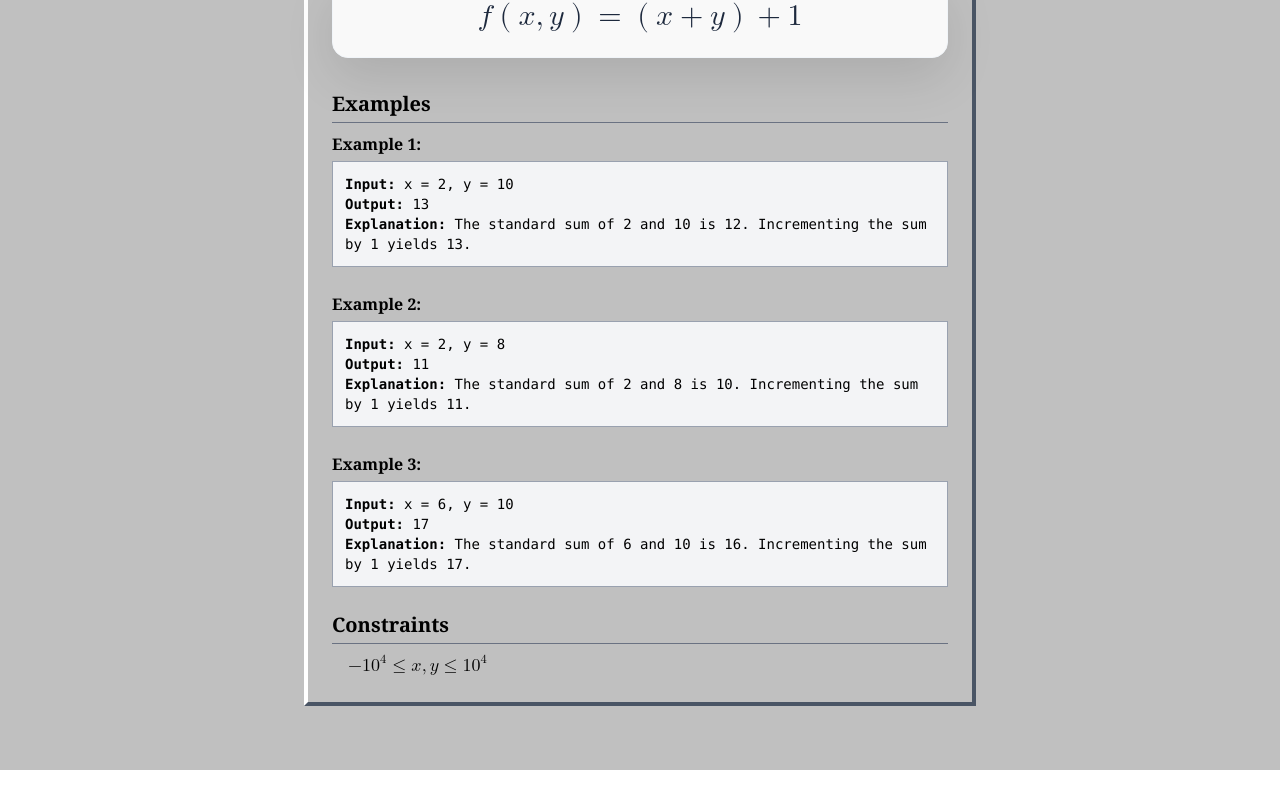
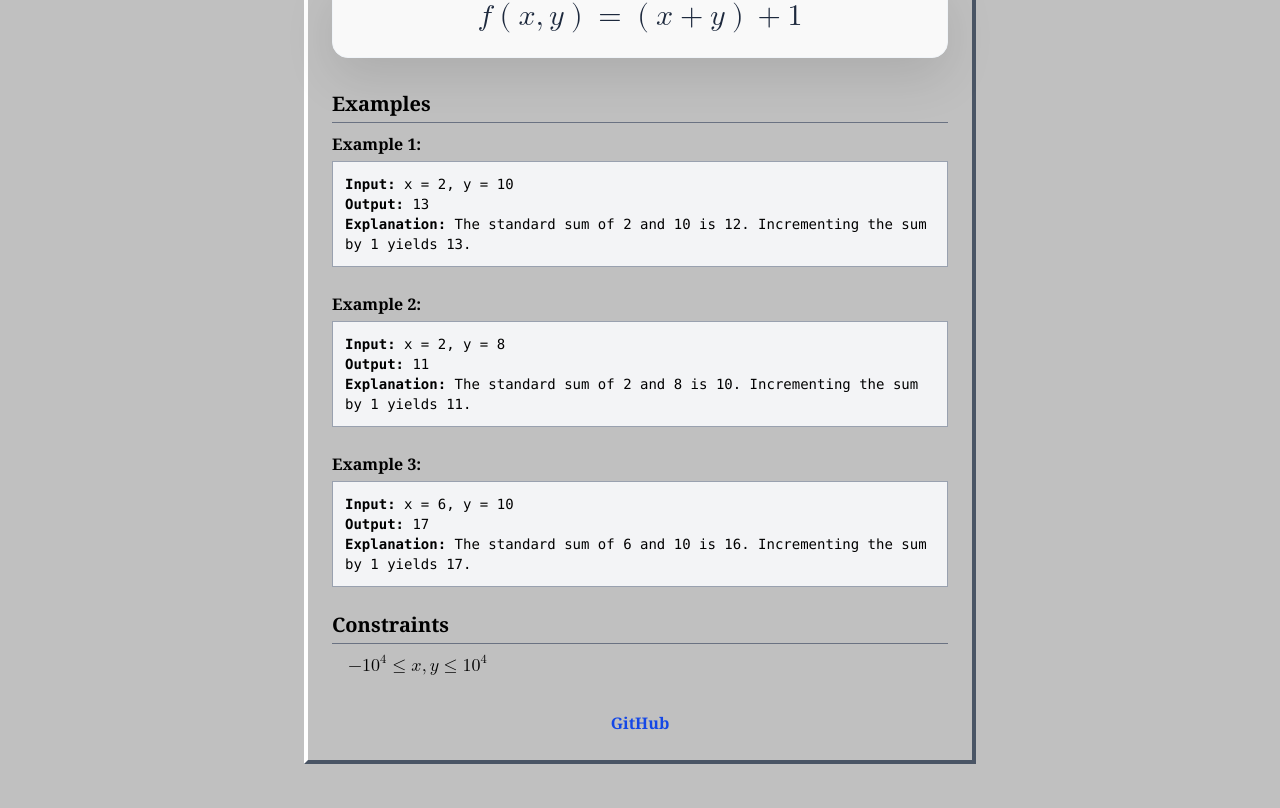
Before and after one commit to legato-sonata/stretto, a SvelteKit app: page / in a window 1280 px wide. Shown: the part 854-1662 px from the top of the page. Before the commit the page ends 1624 px from the top, so only its background shows below. Built offline with nearby package versions, Linux system fonts and the light colour scheme.

Commit message:
style: remove comments and add GitHub link in +page.svelte

```diff
--- a/src/routes/+page.svelte
+++ b/src/routes/+page.svelte
@@ -1,9 +1,8 @@
 <script>
 	import { onMount } from 'svelte';
 
-	// Calculator State
 	let currentInput = $state('0');
-	let history = $state([]); // Stores tokens like ['1', '+', '20']
+	let history = $state([]);
 	let isCalculated = $state(false);
 	let startNewInput = $state(false);
 
@@ -25,7 +24,6 @@
 			let op = tokens[i];
 			let nextVal = parseFloat(tokens[i+1]);
 			if (op === '+') {
-				// Custom pattern rule: result is 1 greater than the standard sum
 				val = (val + nextVal) + 1;
 			}
 		}
@@ -51,7 +49,6 @@
 			history = [currentInput, op];
 			isCalculated = false;
 		} else if (startNewInput) {
-			// If they press an operator twice, replace the last one
 			if (history.length > 0) {
 				history[history.length - 1] = op;
 			}
@@ -85,15 +82,11 @@
 	<link href="https://fonts.googleapis.com/css2?family=Fira+Code:wght@400;500&display=swap" rel="stylesheet" />
 </svelte:head>
 
-<!-- Using classic 1990s Web 1.0 styling: Times New Roman, gray background, 3D borders -->
 <div class="min-h-screen bg-[#c0c0c0] font-serif p-8">
 	<center>
-		<!-- Main Calculator Container (Classic Table-like look) -->
 		<div class="bg-[#c0c0c0] p-4 mt-8 inline-block border-4 border-t-white border-l-white border-b-gray-600 border-r-gray-600">
 
-			<!-- Screen Area -->
 			<div class="bg-white border-4 border-t-gray-600 border-l-gray-600 border-b-white border-r-white p-2 mb-4 w-64 text-right">
-				<!-- Equation Display (Live) -->
 				<div class="text-sm text-gray-700 min-h-[1.25rem] mb-2 break-words whitespace-normal text-left">
 					{#if isCalculated}
 						{history.join(' ')} =
@@ -101,13 +94,11 @@
 						{history.join(' ')} {startNewInput ? '' : currentInput}
 					{/if}
 				</div>
-				<!-- Current Input / Result -->
 				<div class="text-2xl font-bold font-mono">
 					{currentInput}
 				</div>
 			</div>
 
-			<!-- Button Grid using HTML-style layout -->
 			<div class="grid grid-cols-4 gap-2">
 				<button onclick={clear} class="col-span-2 bg-[#c0c0c0] border-4 border-t-white border-l-white border-b-gray-600 border-r-gray-600 active:border-t-gray-600 active:border-l-gray-600 active:border-b-white active:border-r-white py-2 font-bold text-red-700">
 					CLEAR
@@ -122,7 +113,6 @@
 					</button>
 				{/each}
 
-				<!-- Tiny AMOLED Terminal -->
 				<div class="row-span-2 bg-black text-green-500 font-mono text-[0.55rem] leading-tight p-1 flex items-center justify-center text-center overflow-hidden border-4 border-t-gray-600 border-l-gray-600 border-b-white border-r-white shadow-[inset_0_0_10px_rgba(0,255,0,0.2)]">
 					{amoledChunks[currentChunkIndex]}
 				</div>
@@ -151,7 +141,6 @@
 
 		<hr class="my-8 border-gray-600 w-full max-w-lg" />
 
-		<!-- Explanation Section -->
 		<div class="text-left w-full max-w-2xl bg-[#c0c0c0] border-4 border-t-white border-l-white border-b-gray-600 border-r-gray-600 p-6 mb-8 font-serif leading-relaxed">
 			<h1 class="text-3xl font-bold mb-2">Custom Incremented Addition</h1>
 			<p class="mb-6 font-bold text-[#008000]">Difficulty: Easy</p>
@@ -164,7 +153,6 @@
 				The custom operation requires calculating the standard sum of the two input integers and then incrementing that sum by exactly 1.
 			</p>
 
-			<!-- Ultra-modern, sleek contrast block -->
 			<div class="my-8 p-4 sm:p-6 bg-white/90 backdrop-blur-md rounded-2xl shadow-[0_20px_50px_rgba(0,0,0,0.1)] border border-slate-100 text-center text-2xl sm:text-3xl tracking-wide text-slate-800 overflow-x-auto transform transition-all hover:-translate-y-1 hover:shadow-[0_30px_60px_rgba(0,0,0,0.15)] duration-500 ease-out" style="font-family: 'Fira Code', monospace; font-variant-ligatures: common-ligatures contextual;">
 				<math xmlns="http://www.w3.org/1998/Math/MathML" display="block">
 					<mi>f</mi>
@@ -223,6 +211,9 @@
 					</math>
 				</li>
 			</ul>
+			<div class="mt-8 text-center">
+				<a href="https://github.com" class="text-blue-700 font-bold hover:underline">GitHub</a>
+			</div>
 		</div>
 	</center>
 </div>
```
